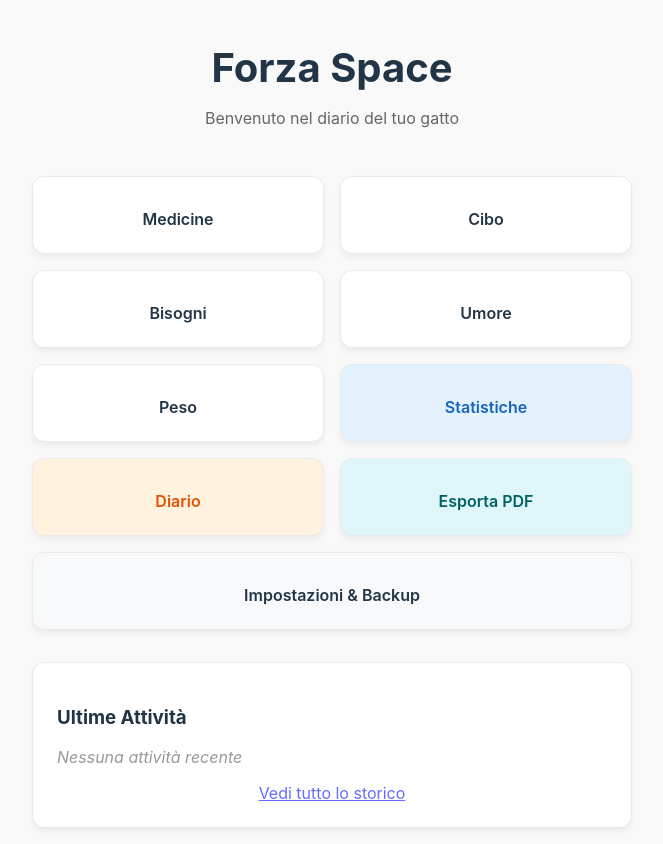
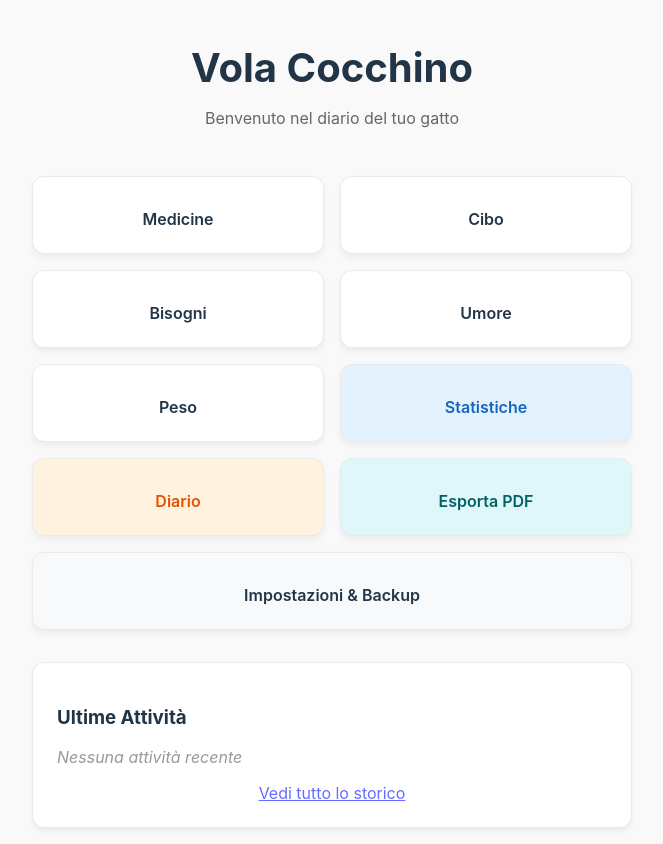
Before and after one commit to Enoreth84/forzaspace, a React (Vite) app: page /#/ in a window 1280 px wide. Shown: the whole page, without its empty margins (308-971 px from the left). Built offline with nearby package versions, Linux system fonts and the light colour scheme; the HTML template or start-up script is replaced by a standard one.

Commit message:
Add Dynamic App Title

```diff
--- a/src/pages/Home.jsx
+++ b/src/pages/Home.jsx
@@ -49,10 +49,23 @@ function Home() {
     );
   };
 
+  // Dynamic Title Logic
+  const [title, setTitle] = useState("Forza Space");
+
+  useEffect(() => {
+    const prefixes = ["Forza", "Vai", "Dai", "Coraggio", "Grande", "Vola", "Super"];
+    const names = ["Space", "Gattaccio", "Miciastro", "Cocchino", "Miciastrolino", "Patato", "Amore"];
+
+    const randomPrefix = prefixes[Math.floor(Math.random() * prefixes.length)];
+    const randomName = names[Math.floor(Math.random() * names.length)];
+
+    setTitle(`${randomPrefix} ${randomName}`);
+  }, []);
+
   return (
     <div className="page-container">
       <header style={{ marginBottom: '2rem', textAlign: 'center' }}>
-        <h1 style={{ fontSize: '2.5rem', marginBottom: '0.5rem' }}>Forza Space </h1>
+        <h1 style={{ fontSize: '2.5rem', marginBottom: '0.5rem' }}>{title} </h1>
         <p style={{ color: '#666' }}>Benvenuto nel diario del tuo gatto</p>
       </header>
 
```
